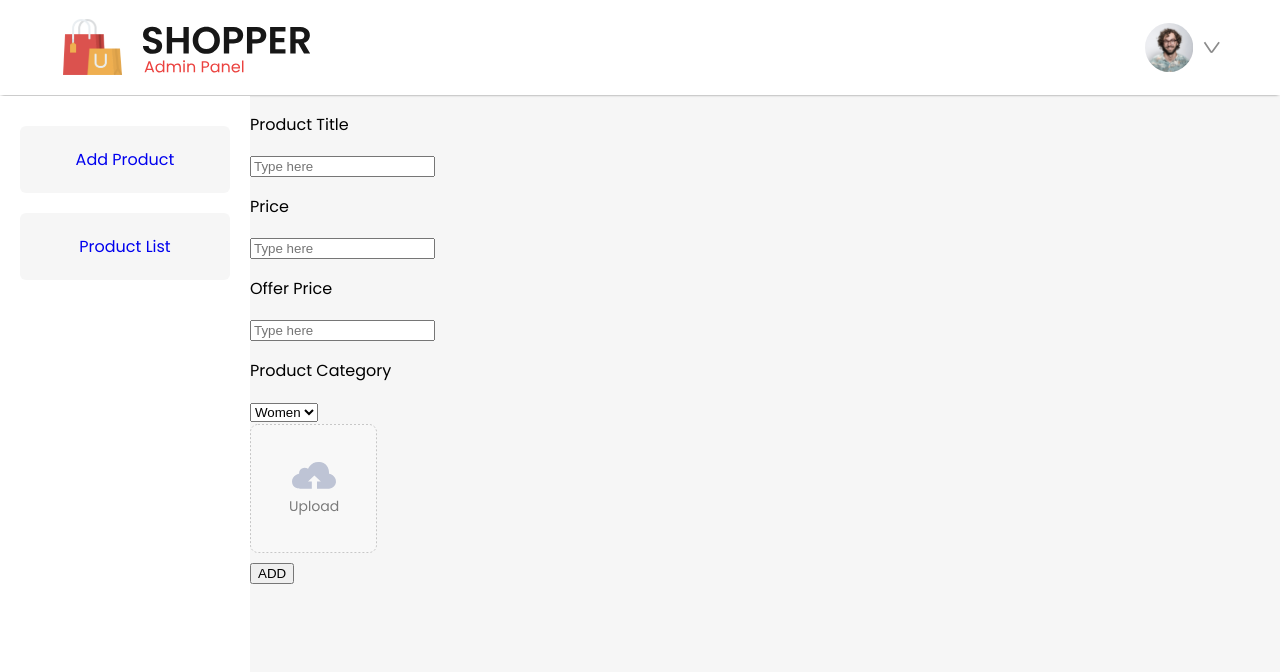
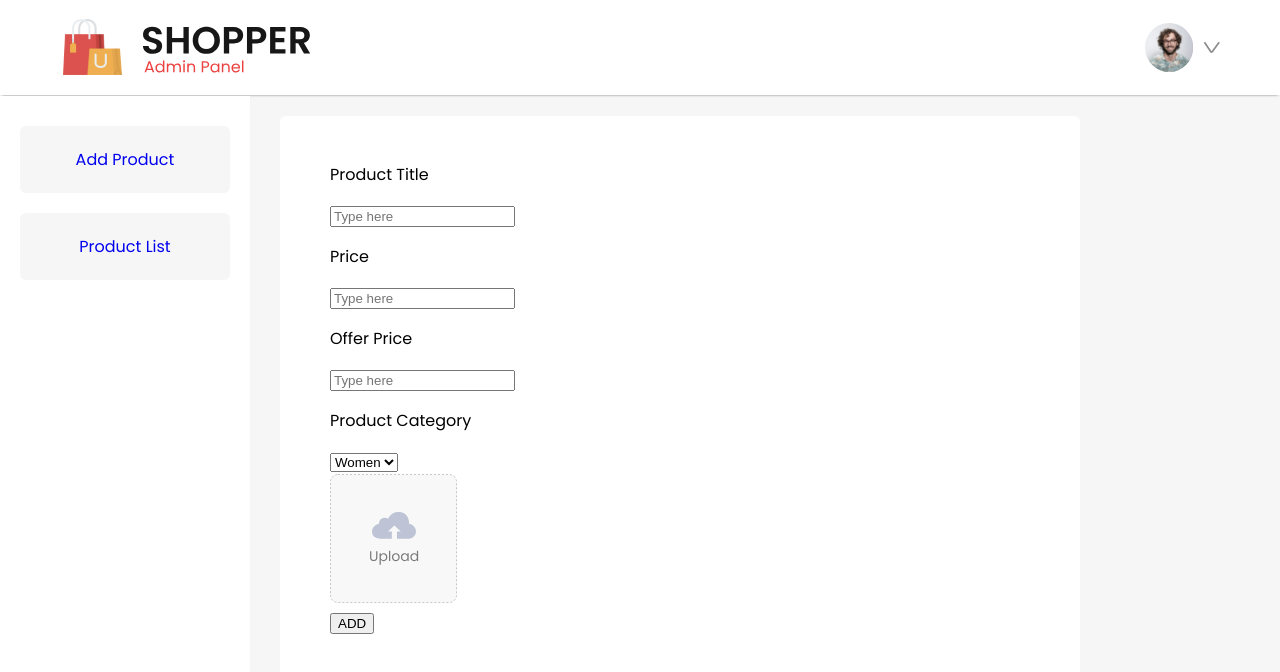
Before and after one commit to Poorvi0807/E-Commerce-MERN-, a React (Vite) app in the folder admin/: page /addproduct in a window 1280 px wide. Shown: the top 672 px of the page. Built offline with nearby package versions, Linux system fonts and the light colour scheme.

Commit message:
Add Product CSS

```diff
--- a/admin/src/Components/AddProduct/AddProduct.css
+++ b/admin/src/Components/AddProduct/AddProduct.css
@@ -0,0 +1,13 @@
+.add-product{
+    box-sizing: border-box;
+    width: 100%;
+    max-width: 800px;
+    padding: 30px 50px;
+    margin: 20px 30px;
+    border-radius: 6px;
+    background: white;
+
+}
+.add-product-itemfield{
+
+}
--- a/admin/src/Pages/Admin/Admin.css
+++ b/admin/src/Pages/Admin/Admin.css
@@ -2,3 +2,9 @@
     display: flex;
 
 }
+@media(max-width:800px) {
+    .admin{
+        flex-direction: column;
+
+    }
+}
```
